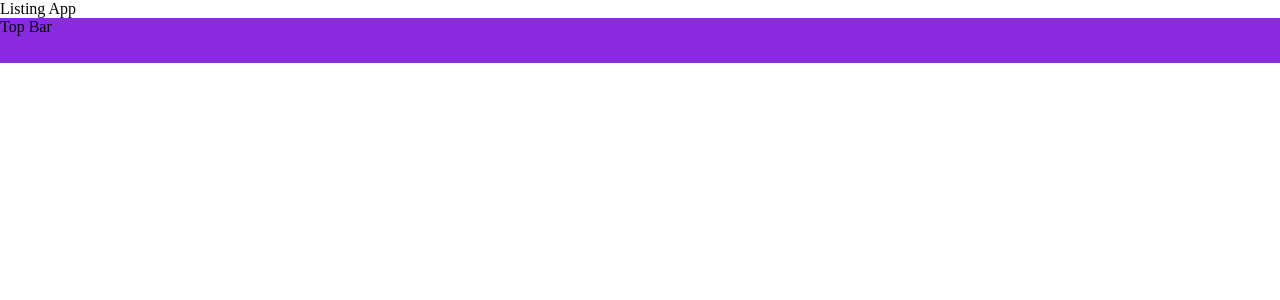
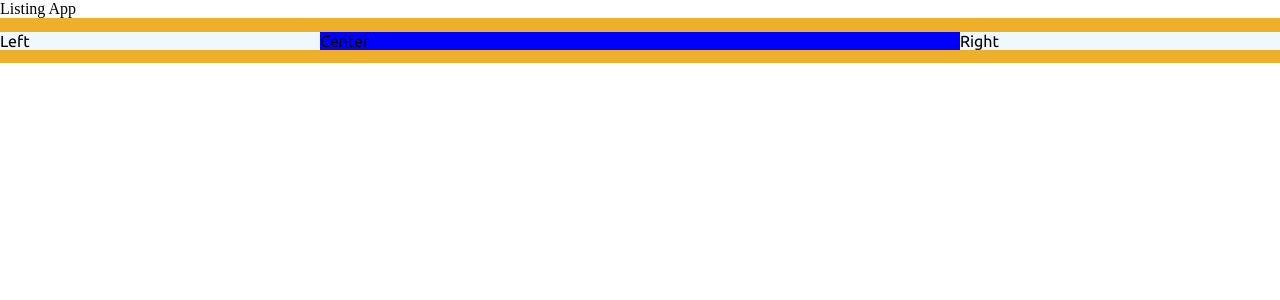
Before and after one commit to viettu2k/react-listing-app, a React (Create React App) app: page / in a window 1280 px wide. Shown: the top 300 px of the page. Built offline with nearby package versions, Linux system fonts and the light colour scheme.

Commit message:
styling TopBar component

```diff
--- a/src/components/topbar/TopBar.css
+++ b/src/components/topbar/TopBar.css
@@ -1,7 +1,24 @@
 .topbar {
     width: 100%;
     height: 45px;
-    background-color: blueviolet;
+    background-color: rgb(238, 176, 43);
     position: sticky;
     top: 0;
+    display: flex;
+    align-items: center;
+    /* algin item vertically center */
+    font-family: "Ubuntu", sans-serif;
 }
+
+.topbar-left,
+.topbar-right {
+    flex: 3;
+    /* occupy 3 columns from total of 12 */
+    background-color: aliceblue;
+}
+
+.topbar-center {
+    flex: 6;
+    /* occupy 6 columns from total of 12 */
+    background-color: blue;
+}
--- a/src/components/topbar/TopBar.jsx
+++ b/src/components/topbar/TopBar.jsx
@@ -3,5 +3,11 @@ import "./TopBar.css";
 
 // React component returns JSX kind or markup
 export default function TopBar() {
-  return <div className="topbar"> Top Bar</div>;
+  return (
+    <div className="topbar">
+      <div className="topbar-left">Left</div>
+      <div className="topbar-center">Center</div>
+      <div className="topbar-right">Right</div>
+    </div>
+  );
 }
```
